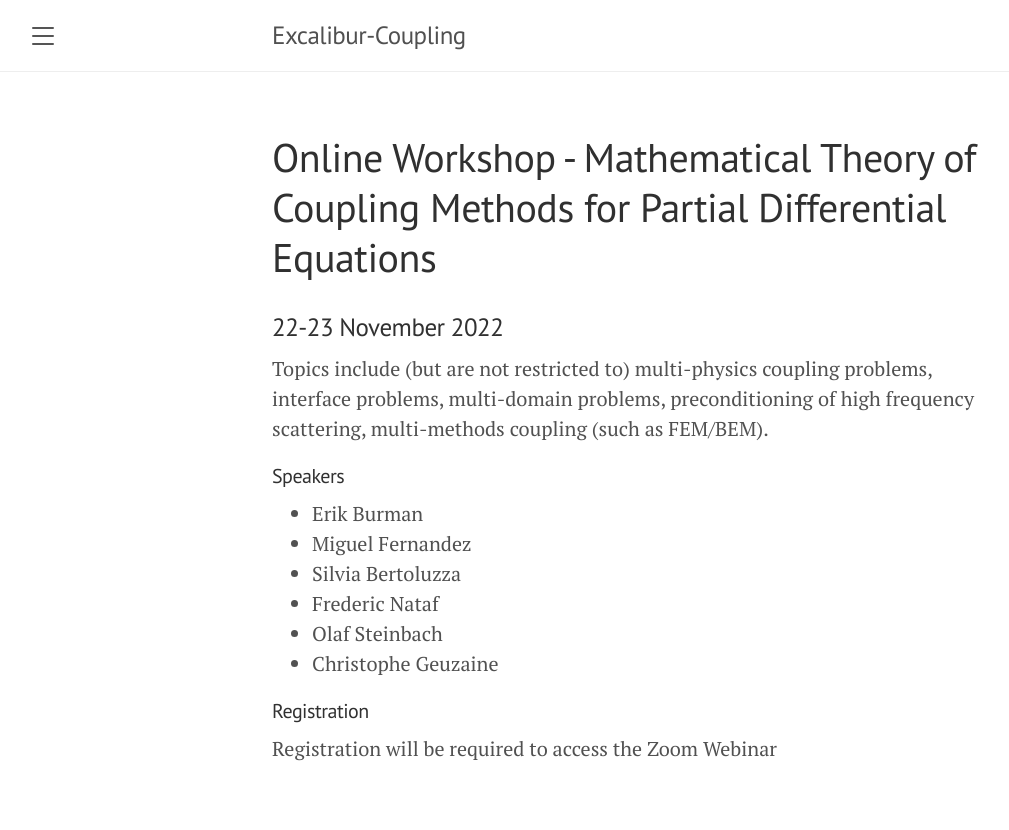
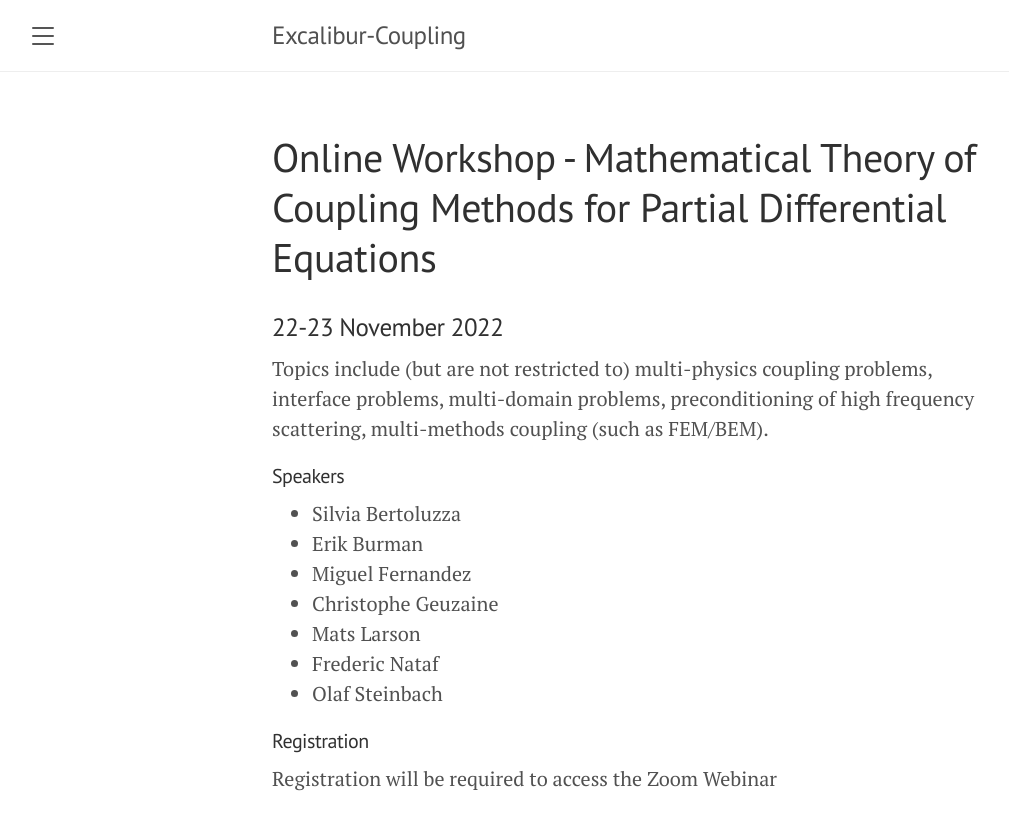
Before and after one commit to Excalibur-Coupling/excalibur-coupling.github.io, a Jekyll site: the page built from workshop2.md, in a window 1280 px wide. Shown: the top 830 px of the page, without its empty margins (8-1017 px from the left). Built offline with Jekyll 4.4.1, drawn with Linux system fonts in a browser that asks for light colours.

Commit message:
Update workshop2.md

```diff
--- a/workshop2.md
+++ b/workshop2.md
@@ -13,12 +13,13 @@ FEM/BEM).
 
 #### Speakers
 
+- Silvia Bertoluzza
 - Erik Burman
 - Miguel Fernandez
-- Silvia Bertoluzza
+- Christophe Geuzaine
+- Mats Larson
 - Frederic Nataf
 - Olaf Steinbach
-- Christophe Geuzaine
 
 #### Registration
 
```
